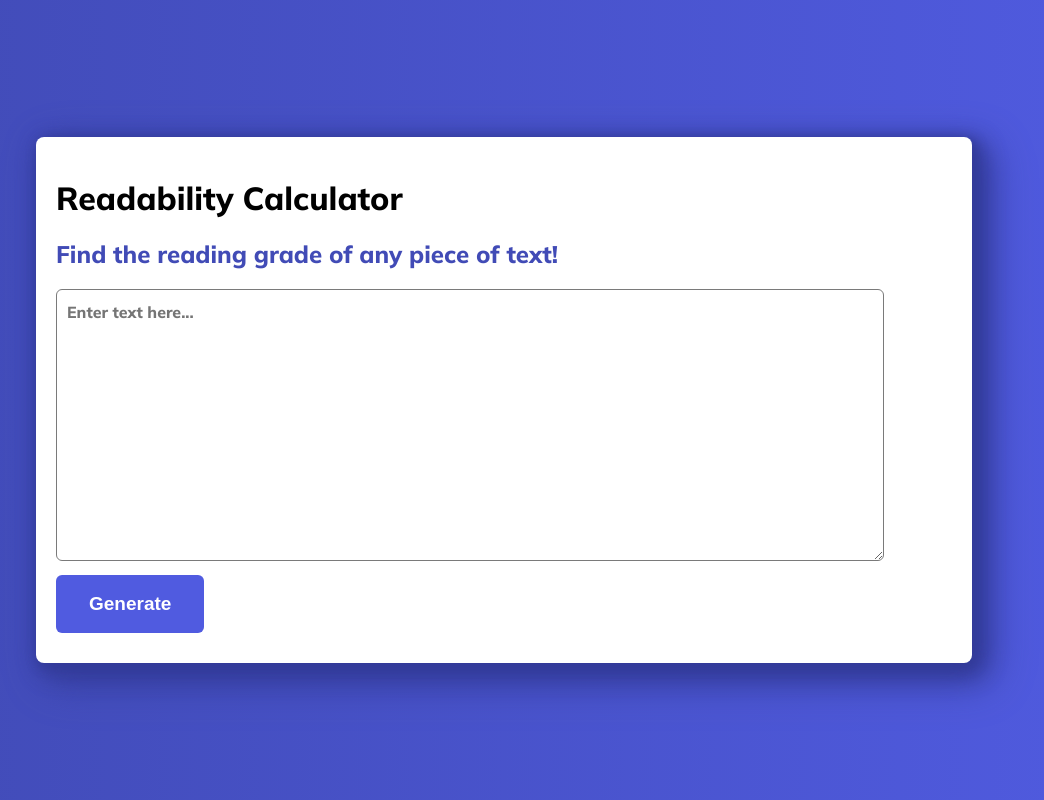
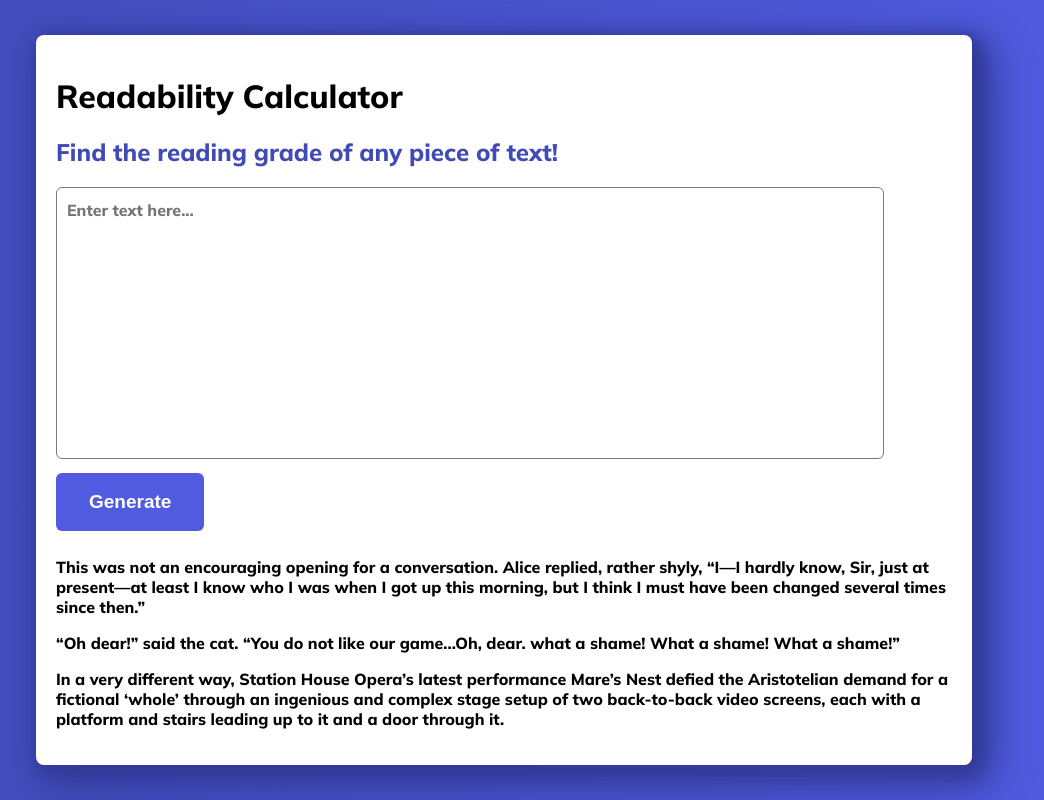
Before and after one commit to echarlotte612/React-Readability-Calculator, a React (Create React App) app: page / in a window 1280 px wide. Shown: the whole page, without its empty margins (136-1180 px from the left). Built offline with nearby package versions, Linux system fonts and the light colour scheme.

Commit message:
Added examples and re-worked results component

```diff
--- a/src/components/Examples.js
+++ b/src/components/Examples.js
@@ -1,9 +1,14 @@
-import React from 'react'
+import React from 'react';
+import { examples } from '../data/examples';
 
 export default function Examples() {
+
     return (
         <div>
-
+            {examples.map((eg) => (
+                <p>{eg.text}</p>
+            ))
+            }
         </div>
     )
 }
--- a/src/components/Generator.js
+++ b/src/components/Generator.js
@@ -1,5 +1,6 @@
 import React, { useState, useEffect } from 'react';
-import Examples from '../components/Examples';
+import Examples from './Examples';
+import Results from './Results'
 
 export default function Generator() {
 
@@ -89,15 +90,16 @@ export default function Generator() {
                 </div>
             }
             {gotInfo &&
-                <div className="results-wrapper">
-                    <p>Letters: {numLetters}</p>
-                    <p>Words: {numWords}</p>
-                    <p>Sentences: {numSentences}</p>
-                    <h4>Grade: {grade}</h4>
-                    <button onClick={() => generateReport()}>Generate Another</button>
+                <div>
+                    <Results
+                        numLetters={numLetters}
+                        numSentences={numSentences}
+                        numWords={numWords}
+                        grade={grade}
+                    />
+                    <button onClick={() => generateReport()}>Generate Again</button>
                 </div>
             }
-
         </div>
     )
 }
--- /dev/null
+++ b/src/components/Results.js
@@ -0,0 +1,12 @@
+import React from 'react'
+
+export default function Results({numLetters, numSentences, numWords, grade}) {
+    return (
+        <div className="results-wrapper">
+            <p>Letters: {numLetters}</p>
+            <p>Words: {numWords}</p>
+            <p>Sentences: {numSentences}</p>
+            <h4>Grade: {grade}</h4>
+        </div>
+    )
+}
--- /dev/null
+++ b/src/data/examples.js
@@ -0,0 +1,23 @@
+export const examples = [
+  {
+    "text": "This was not an encouraging opening for a conversation. Alice replied, rather shyly, “I—I hardly know, Sir, just at present—at least I know who I was when I got up this morning, but I think I must have been changed several times since then.”",
+    "numLetters": 187,
+    "numWords": 44,
+    "numSentences": 2,
+    "grade": 8
+  },
+  {
+    "text": "“Oh dear!” said the cat. “You do not like our game...Oh, dear. what a shame! What a shame! What a shame!”",
+    "numLetters": 71,
+    "numWords": 21,
+    "numSentences": 9,
+    "grade": 0.5
+  },
+  {
+    "text": "In a very different way, Station House Opera’s latest performance Mare’s Nest defied the Aristotelian demand for a fictional ‘whole’ through an ingenious and complex stage setup of two back-to-back video screens, each with a platform and stairs leading up to it and a door through it.",
+    "numLetters": 229,
+    "numWords":47,
+    "numSentences": 1,
+    "grade": 12
+  }
+]
--- a/src/index.css
+++ b/src/index.css
@@ -50,6 +50,7 @@ textarea {
   line-height: 1.5rem;
   border-radius: 6px;
   font-family: Mulish, monospace;
+  resize: none;
 }
 
 button {
```
